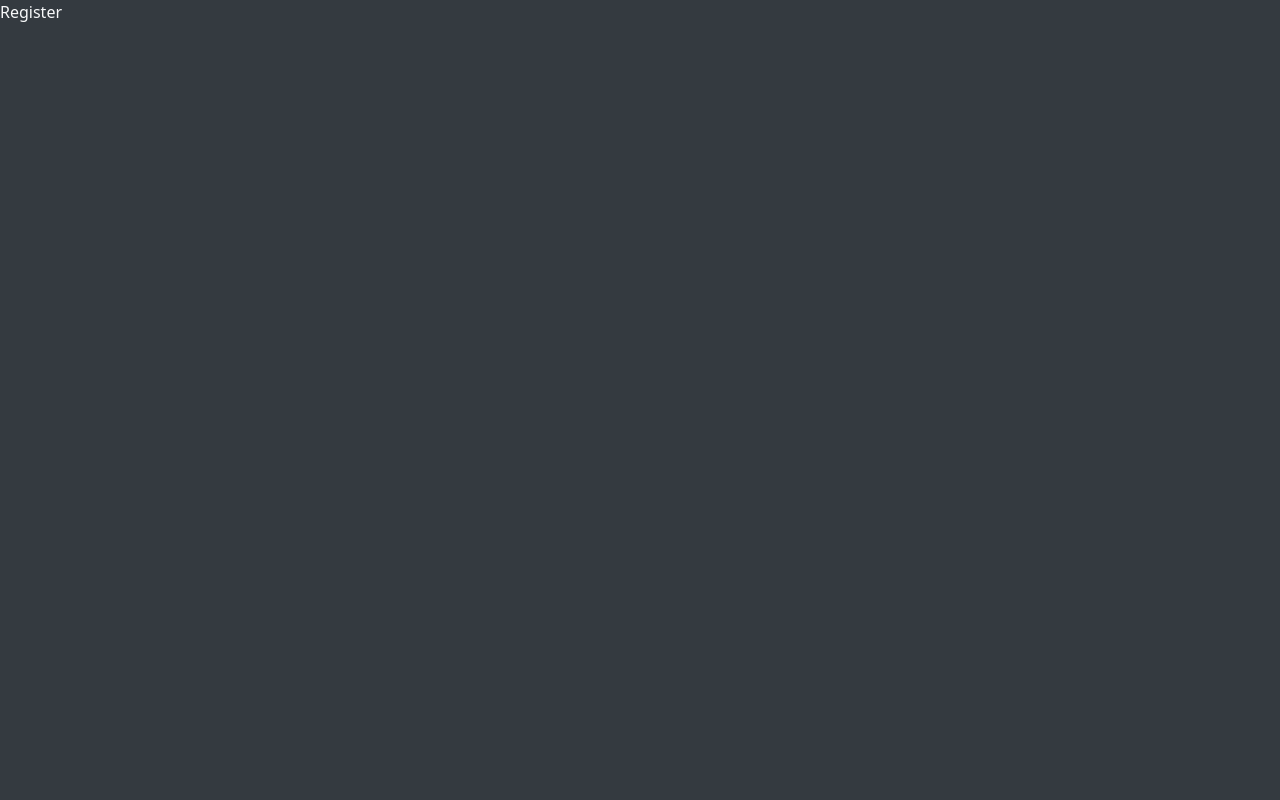
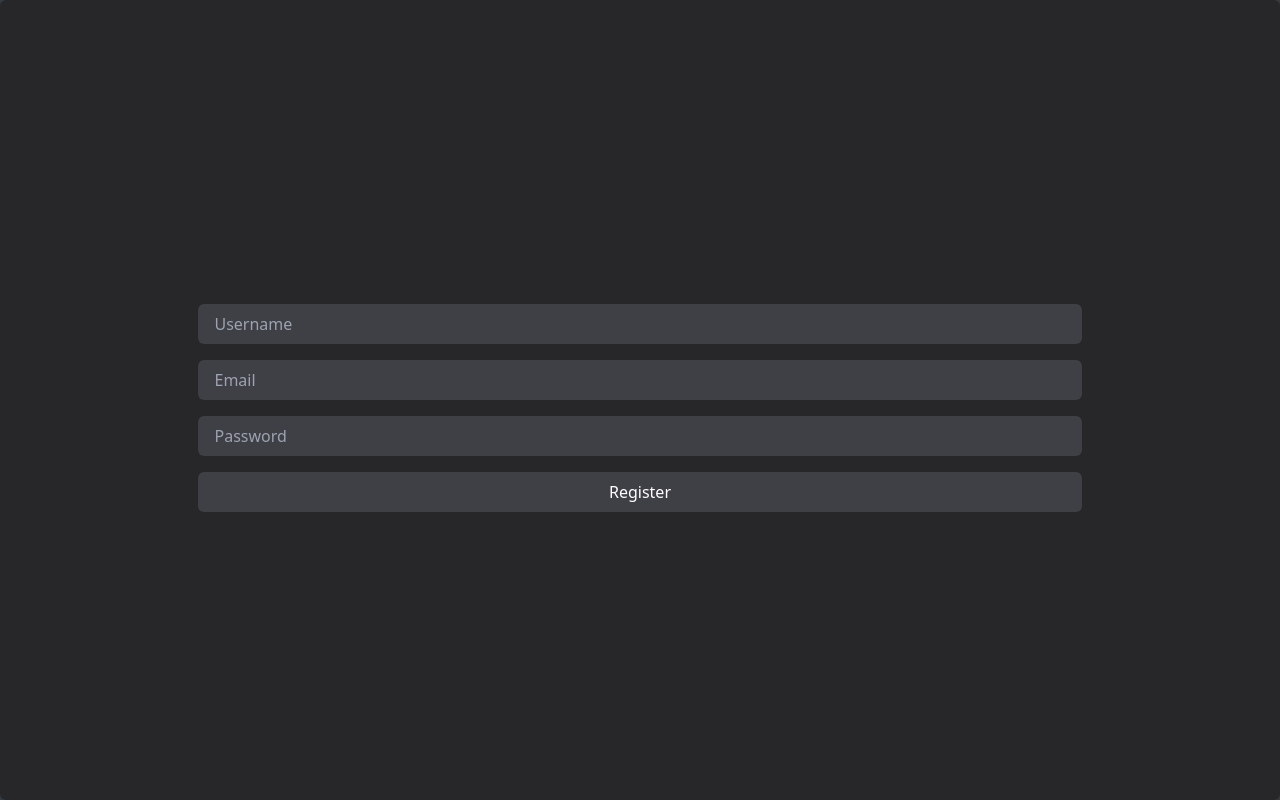
Before and after one commit to ToledoTomas/tasks-app-frontend, a React (Vite) app: page /register in a window 1280 px wide. Built offline with nearby package versions, Linux system fonts and the light colour scheme.

Commit message:
registro agregado

```diff
--- a/package.json
+++ b/package.json
@@ -10,8 +10,10 @@
     "preview": "vite preview"
   },
   "dependencies": {
+    "axios": "^1.7.7",
     "react": "^18.3.1",
     "react-dom": "^18.3.1",
+    "react-hook-form": "^7.53.0",
     "react-router-dom": "^6.26.2",
     "zustand": "^4.5.5"
   },
--- a/src/App.jsx
+++ b/src/App.jsx
@@ -1,6 +1,7 @@
 import "./App.css";
 import { BrowserRouter, Routes, Route } from "react-router-dom";
-import HomePage from "./views/HomePage";
+import HomePage from "./pages/HomePage";
+import RegisterPage from "./pages/RegisterPage";
 
 function App() {
   return (
@@ -8,7 +9,7 @@ function App() {
       <Routes>
         <Route path="/" element={<HomePage />} />
         <Route path="/login" element={<h1>Login</h1>} />
-        <Route path="/register" element={<h1>Register</h1>} />
+        <Route path="/register" element={<RegisterPage />} />
         <Route path="/tasks" element={<h1>Tasks</h1>} />
         <Route path="/add-tasks" element={<h1>New Task</h1>} />
         <Route path="/task/:id" element={<h1>Update Task</h1>} />
--- /dev/null
+++ b/src/api/auth.js
@@ -0,0 +1,5 @@
+import axios from "axios";
+
+const API = "http://localhost:3000";
+
+export const registerRequest = user => axios.post(`${API}/users`, user);
--- /dev/null
+++ b/src/pages/RegisterPage.jsx
@@ -0,0 +1,46 @@
+import React from "react";
+import { useForm } from "react-hook-form";
+import { registerRequest } from "../api/auth";
+
+const RegisterPage = () => {
+  const { register, handleSubmit } = useForm();
+
+  const onSubmit = handleSubmit(async data => {
+    console.log(data);
+    const res = await registerRequest(data);
+    console.log(res);
+  });
+
+  return (
+    <div className="w-full h-screen flex justify-center items-center bg-zinc-800 p-10 rounded-md">
+      <form onSubmit={onSubmit}>
+        <input
+          type="username"
+          placeholder="Username"
+          {...register("username", { required: true })}
+          className="w-full bg-zinc-700 text-white px-4 py-2 rounded-md mt-4"
+        />
+        <input
+          type="email"
+          placeholder="Email"
+          {...register("email", { required: true })}
+          className="w-full bg-zinc-700 text-white px-4 py-2 rounded-md mt-4"
+        />
+        <input
+          type="password"
+          placeholder="Password"
+          {...register("password", { required: true })}
+          className="w-full bg-zinc-700 text-white px-4 py-2 rounded-md mt-4"
+        />
+        <button
+          type="submit"
+          className="w-full bg-zinc-700 text-white px-4 py-2 rounded-md mt-4 hover:bg-zinc-600"
+        >
+          Register
+        </button>
+      </form>
+    </div>
+  );
+};
+
+export default RegisterPage;
```
Also changed, not shown: src/pages/HomePage.jsx (renamed from src/views/HomePage.jsx), 1 other file (tests, documents, lock files or other folders).
